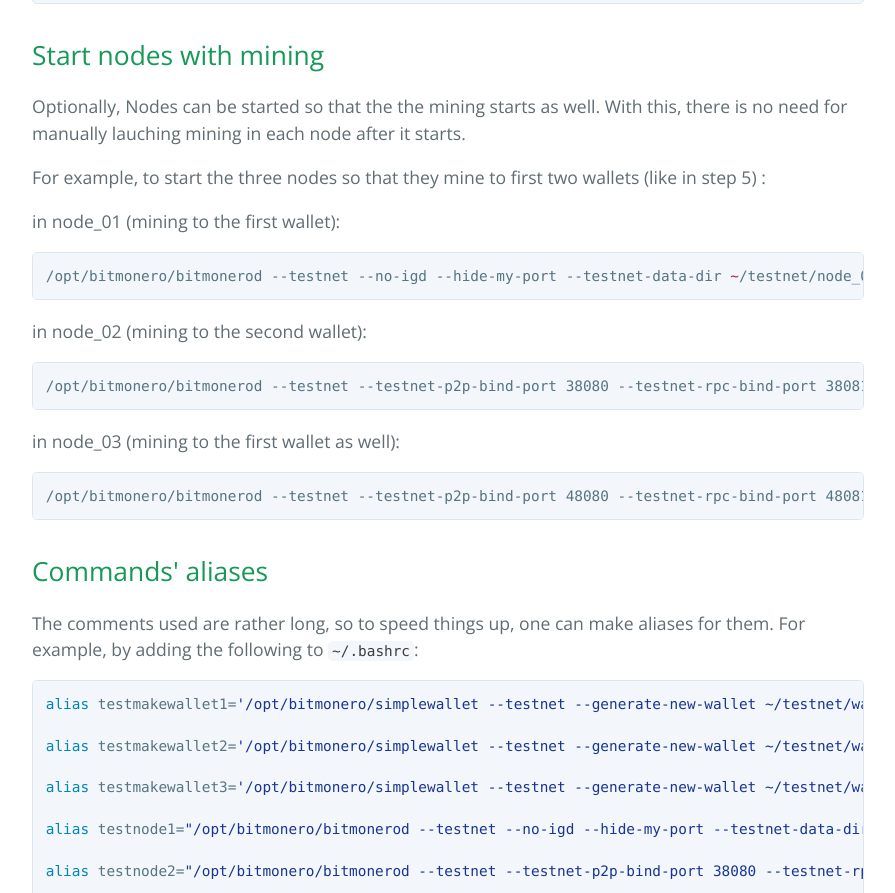
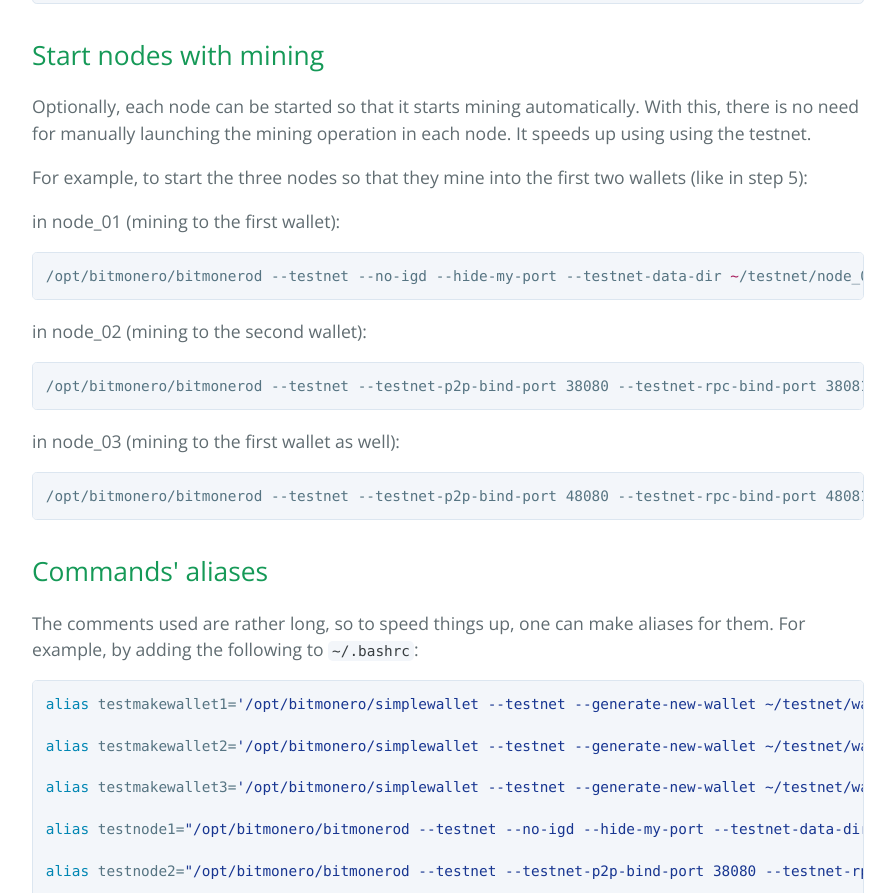
Before and after one commit to moneroexamples/private-testnet, a plain HTML site: page index.html in a window 1280 px wide. Shown: the part 5318-6211 px from the top of the page, without its empty margins (192-1087 px from the left). Drawn offline with nearby package versions, Linux system fonts and the light colour scheme.

```diff
--- a/index.html
+++ b/index.html
@@ -255,10 +255,11 @@
 <h2>
 <a id="start-nodes-with-mining" class="anchor" href="#start-nodes-with-mining" aria-hidden="true"><span class="octicon octicon-link"></span></a>Start nodes with mining</h2>
 
-<p>Optionally, Nodes can be started so that the the mining starts as well. With this,
-there is no need for manually lauching mining in each node after it starts.</p>
+<p>Optionally, each node can be started so that it starts mining automatically. With this,
+there is no need for manually launching the mining operation in each node. It speeds
+up using using the testnet.</p>
 
-<p>For example, to start the three nodes so that they mine to first two wallets (like in step 5) :</p>
+<p>For example, to start the three nodes so that they mine into the first two wallets (like in step 5):</p>
 
 <p>in node_01 (mining to the first wallet):</p>
 
```
Also changed, not shown: params.json (+1 -1 lines).
